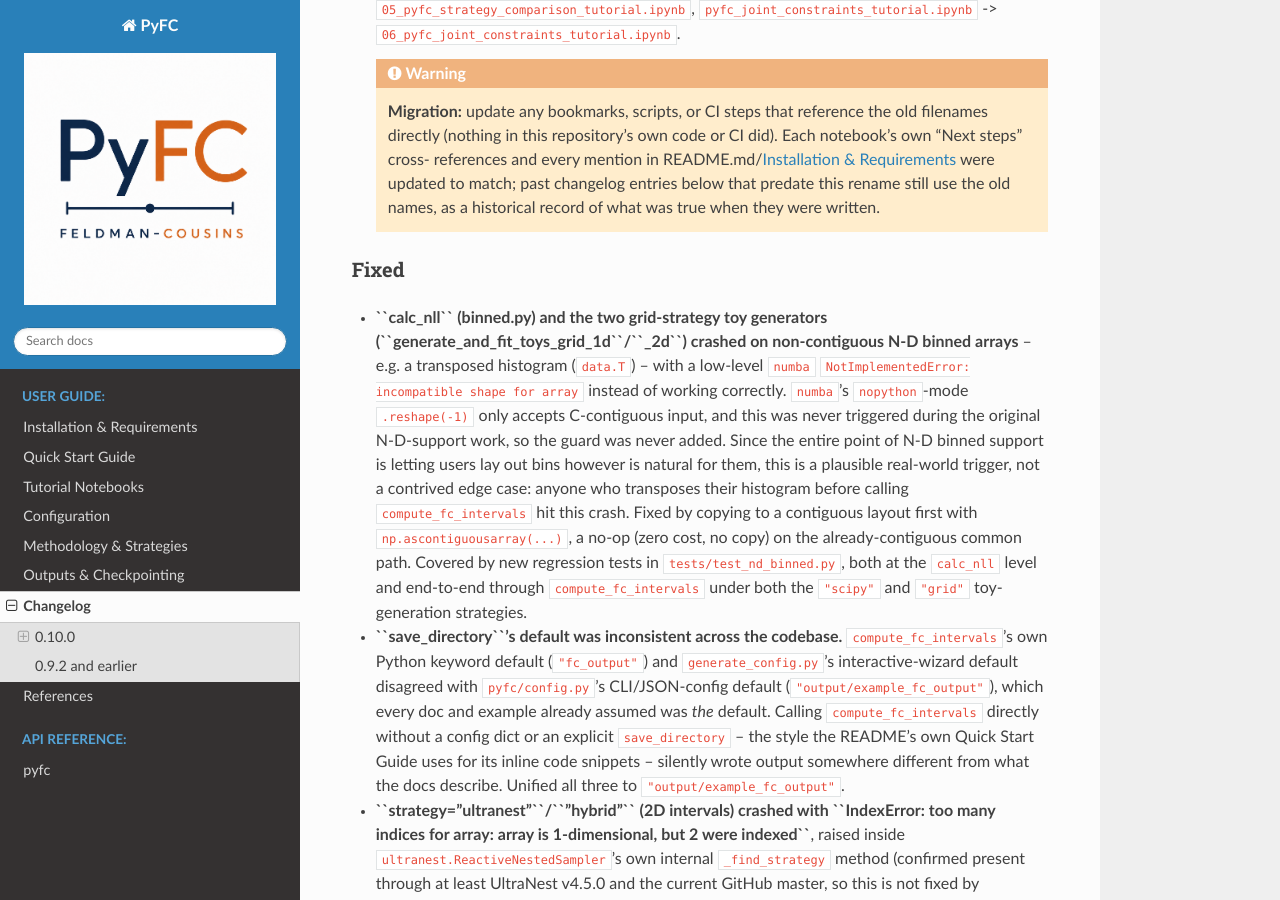
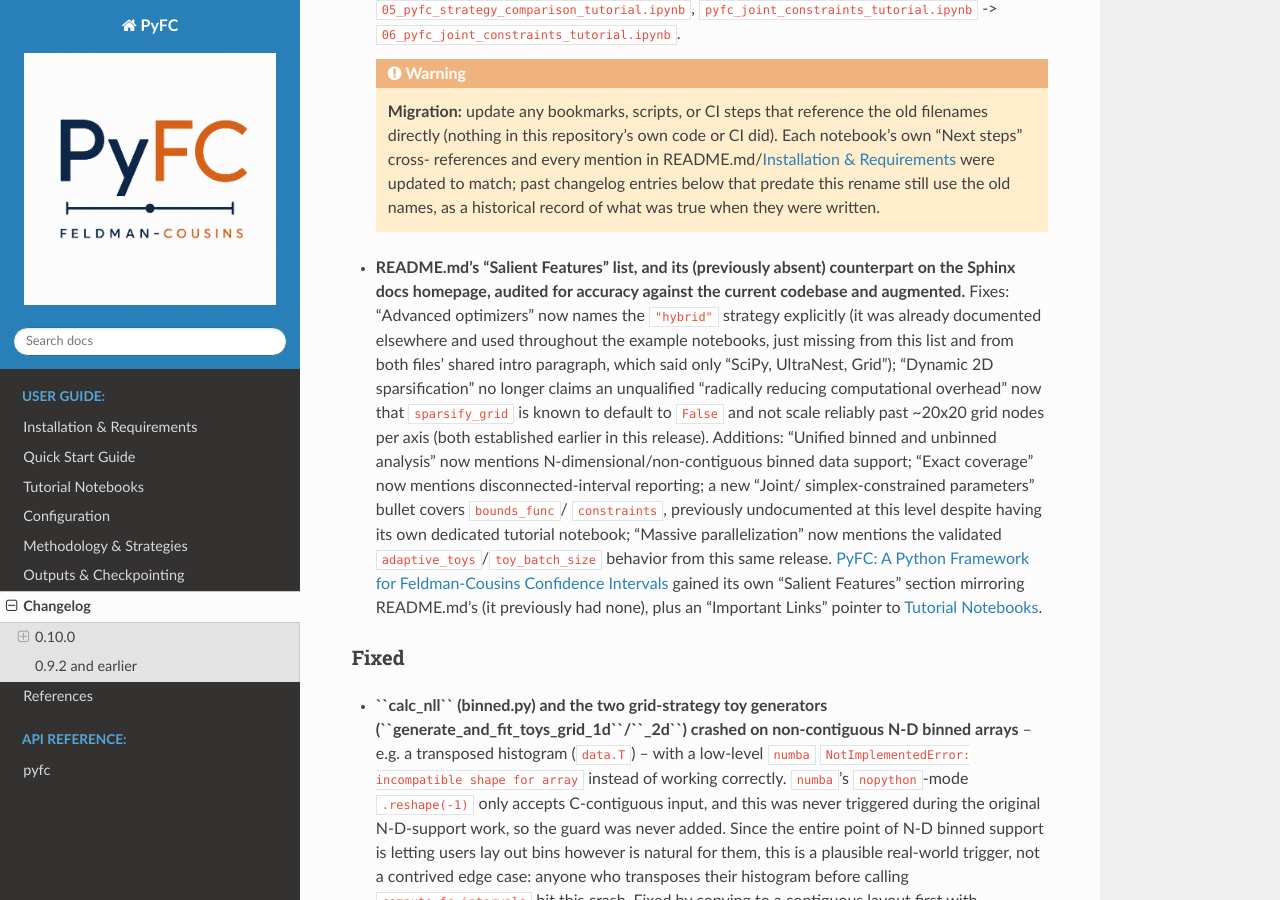
Before and after one commit to mbustama/FeldmanCousins, a Sphinx documentation site: the page built from docs/source/changelog.rst, in a window 1280 px wide and 900 px high, scrolled down 3533 px. Built offline with Sphinx 7.4.7 and the Read the Docs theme 3.1.0, drawn with Linux system fonts in a browser that asks for light colours.

Commit message:
Audit and update Salient Features against the current codebase
README.md's "Salient Features" list (and the intro paragraph it shares
with docs/source/index.rst) hadn't kept pace with several fixes landed
earlier in this release:

- "Advanced optimizers" and the shared intro paragraph both said only
  "SciPy, UltraNest, Grid", omitting the documented, notebook-demoed
  "hybrid" strategy.
- "Dynamic 2D sparsification" unconditionally claimed "radically
  reducing computational overhead", no longer accurate now that
  sparsify_grid defaults to False and is known not to scale reliably
  past ~20x20 grid nodes per axis.

Augmented with capabilities that existed but weren't mentioned at this
level: N-dimensional/non-contiguous binned data support, disconnected-
interval reporting, the validated adaptive_toys/toy_batch_size behavior,
and a new "Joint/simplex-constrained parameters" bullet for bounds_func/
constraints (previously undocumented here despite having its own
dedicated tutorial notebook).

docs/source/index.rst had no Salient Features section at all -- added
one mirroring README.md's, plus an Important Links pointer to the new
tutorials guide.

Co-Authored-By: Claude Sonnet 5 <noreply@anthropic.com>

```diff
--- a/docs/source/changelog.rst
+++ b/docs/source/changelog.rst
@@ -194,6 +194,26 @@ Changed
      updated to match; past changelog entries below that predate this
      rename still use the old names, as a historical record of what was
      true when they were written.
+* **README.md's "Salient Features" list, and its (previously absent)
+  counterpart on the Sphinx docs homepage, audited for accuracy against
+  the current codebase and augmented.** Fixes: "Advanced optimizers" now
+  names the ``"hybrid"`` strategy explicitly (it was already documented
+  elsewhere and used throughout the example notebooks, just missing from
+  this list and from both files' shared intro paragraph, which said only
+  "SciPy, UltraNest, Grid"); "Dynamic 2D sparsification" no longer claims
+  an unqualified "radically reducing computational overhead" now that
+  ``sparsify_grid`` is known to default to ``False`` and not scale
+  reliably past ~20x20 grid nodes per axis (both established earlier in
+  this release). Additions: "Unified binned and unbinned analysis" now
+  mentions N-dimensional/non-contiguous binned data support; "Exact
+  coverage" now mentions disconnected-interval reporting; a new "Joint/
+  simplex-constrained parameters" bullet covers ``bounds_func``/
+  ``constraints``, previously undocumented at this level despite having
+  its own dedicated tutorial notebook; "Massive parallelization" now
+  mentions the validated ``adaptive_toys``/``toy_batch_size`` behavior
+  from this same release. :doc:`index` gained its own "Salient Features"
+  section mirroring README.md's (it previously had none), plus an
+  "Important Links" pointer to :doc:`tutorials`.
 
 Fixed
 ~~~~~
```
Also changed, not shown: CHANGELOG.md (+20 -0 lines), README.md (+8 -7 lines), docs/source/index.rst (+15 -2 lines).
